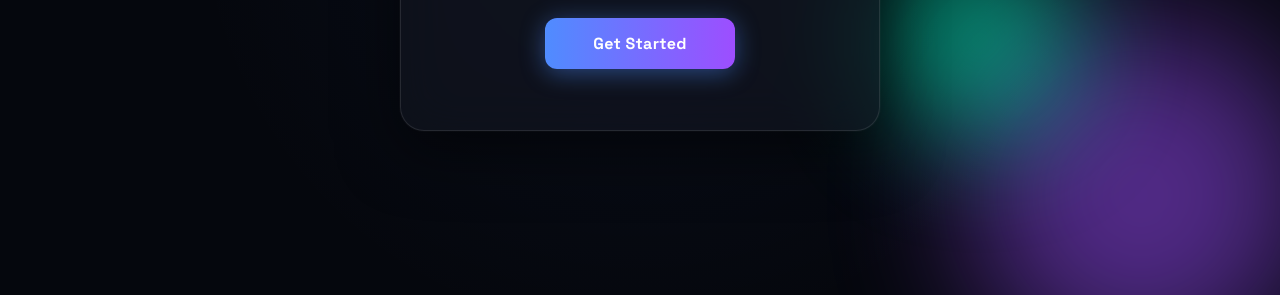
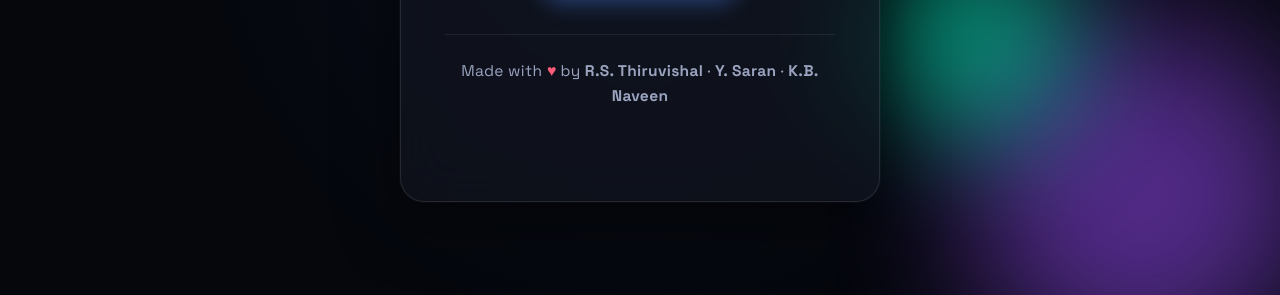
Before and after one commit to thiruvishal2006/project-forest, a plain HTML site: page FRONTEND/index.html in a window 1280 px wide. Shown: the part 505-800 px from the top of the page. Drawn offline with Linux system fonts and the light colour scheme.

```diff
--- a/FRONTEND/CSS/style.css
+++ b/FRONTEND/CSS/style.css
@@ -420,3 +420,28 @@ pre {
   transform: translateY(-3px);
   box-shadow: 0 10px 32px rgba(79, 140, 255, 0.6);
 }
+/* ---------- Credits ---------- */
+.landing-credits {
+  margin-top: 2rem;
+  padding-top: 1.5rem;
+  border-top: 1px solid rgba(255, 255, 255, 0.08);
+  font-size: 0.78rem;
+  color: #6d7691;
+  letter-spacing: 0.02em;
+}
+
+.landing-credits strong {
+  color: #9aa4bf;
+  font-weight: 600;
+}
+
+.landing-credits .heart {
+  color: #ff5c7a;
+  display: inline-block;
+  animation: heartbeat 1.6s ease-in-out infinite;
+}
+
+@keyframes heartbeat {
+  0%, 100% { transform: scale(1); }
+  50% { transform: scale(1.2); }
+}
--- a/FRONTEND/index.html
+++ b/FRONTEND/index.html
@@ -19,6 +19,13 @@
       <a href="dashboard.html" class="landing-btn">
         <span>Get Started</span>
       </a>
+
+      <p class="landing-credits">
+        Made with <span class="heart">♥</span> by
+        <strong>R.S. Thiruvishal</strong> · <strong>Y. Saran</strong> · <strong>K.B. Naveen</strong>
+      </p>
+    </div>
+  </div>
     </div>
   </div>
 </body>
```
